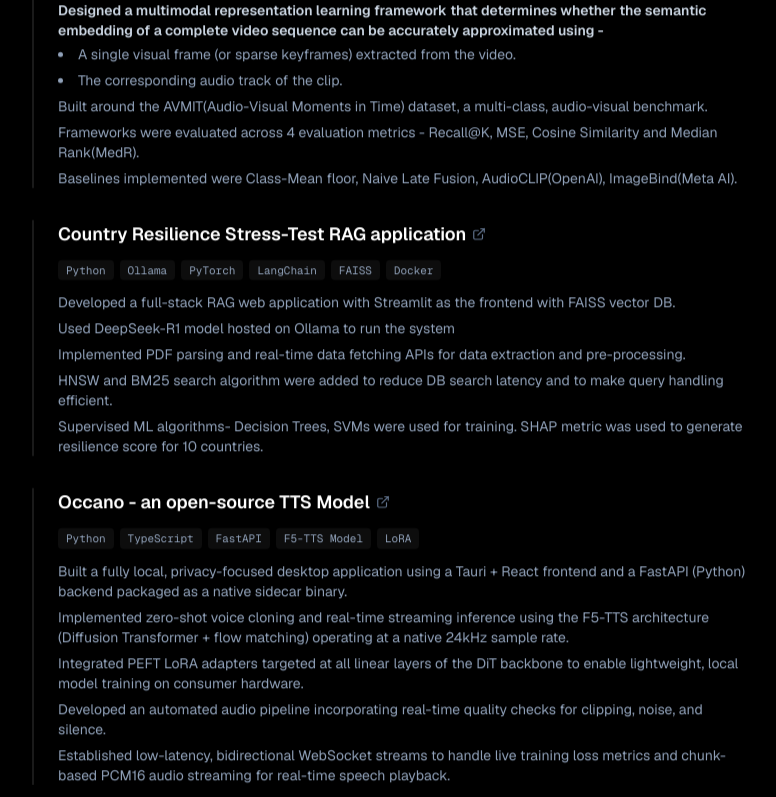
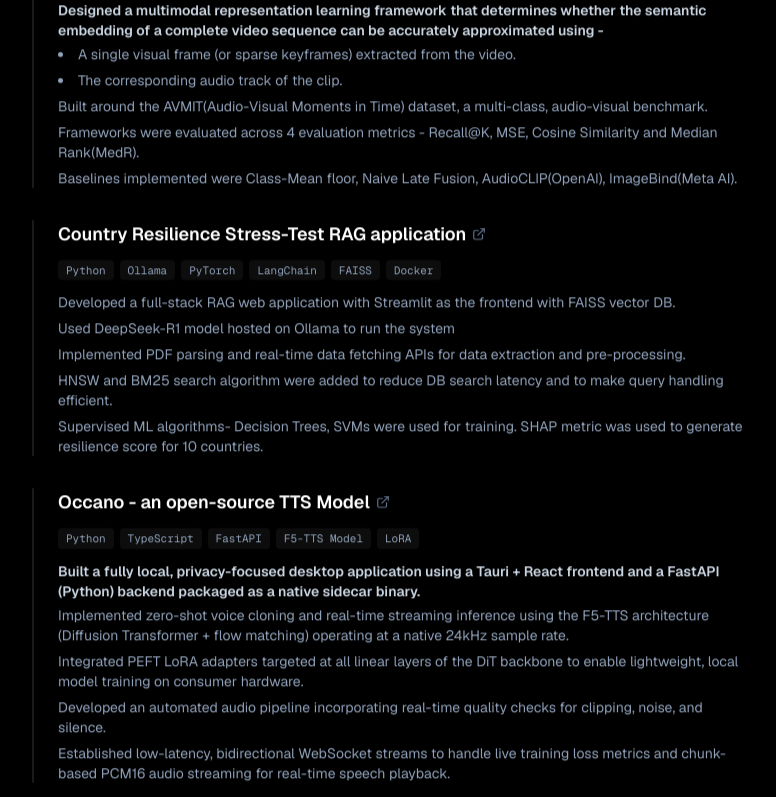
Before and after one commit to silver0cloud/my-portfolio, a Next.js app: page / in a window 1280 px wide. Shown: the part 1309-2106 px from the top of the page, without its empty margins (248-1024 px from the left). Built offline with nearby package versions, Linux system fonts and the light colour scheme.

Commit message:
Update heading tags for better semantic structure

```diff
--- a/app/page.tsx
+++ b/app/page.tsx
@@ -287,9 +287,9 @@ export default function Page() {
                 </div>
 
                 <ul className="text-sm text-slate-400 space-y-1.5 list-disc list-inside">
-                  <h4 className="font-semibold text-slate-300 mb-1">
+                  <h5 className="font-semibold text-slate-300 mb-1">
                     Designed a multimodal representation learning framework that determines whether the semantic embedding of a complete video sequence can be accurately approximated using -
-                  </h4>
+                  </h5>
                   <li>A single visual frame (or sparse keyframes) extracted from the video.</li>
                   <li>The corresponding audio track of the clip.</li>
                   <h6>Built around the AVMIT(Audio-Visual Moments in Time) dataset, a multi-class, audio-visual benchmark.</h6>
@@ -359,7 +359,9 @@ resilience score for 10 countries.</h6>
                 </div>
 
                 <ul className="text-sm text-slate-400 space-y-1.5 list-disc list-inside">
-                  <h5>Built a fully local, privacy-focused desktop application using a Tauri + React frontend and a FastAPI (Python) backend packaged as a native sidecar binary.</h5>
+                   <h5 className="font-semibold text-slate-300 mb-1">
+                    Built a fully local, privacy-focused desktop application using a Tauri + React frontend and a FastAPI (Python) backend packaged as a native sidecar binary.
+                  </h5>
                   <h6>Implemented zero-shot voice cloning and real-time streaming inference using the F5-TTS architecture (Diffusion Transformer + flow matching) operating at a native 24kHz sample rate.</h6>
                   <h6>Integrated PEFT LoRA adapters targeted at all linear layers of the DiT backbone to enable lightweight, local model training on consumer hardware.</h6>
                   <h6>Developed an automated audio pipeline incorporating real-time quality checks for clipping, noise, and silence.</h6>
```
